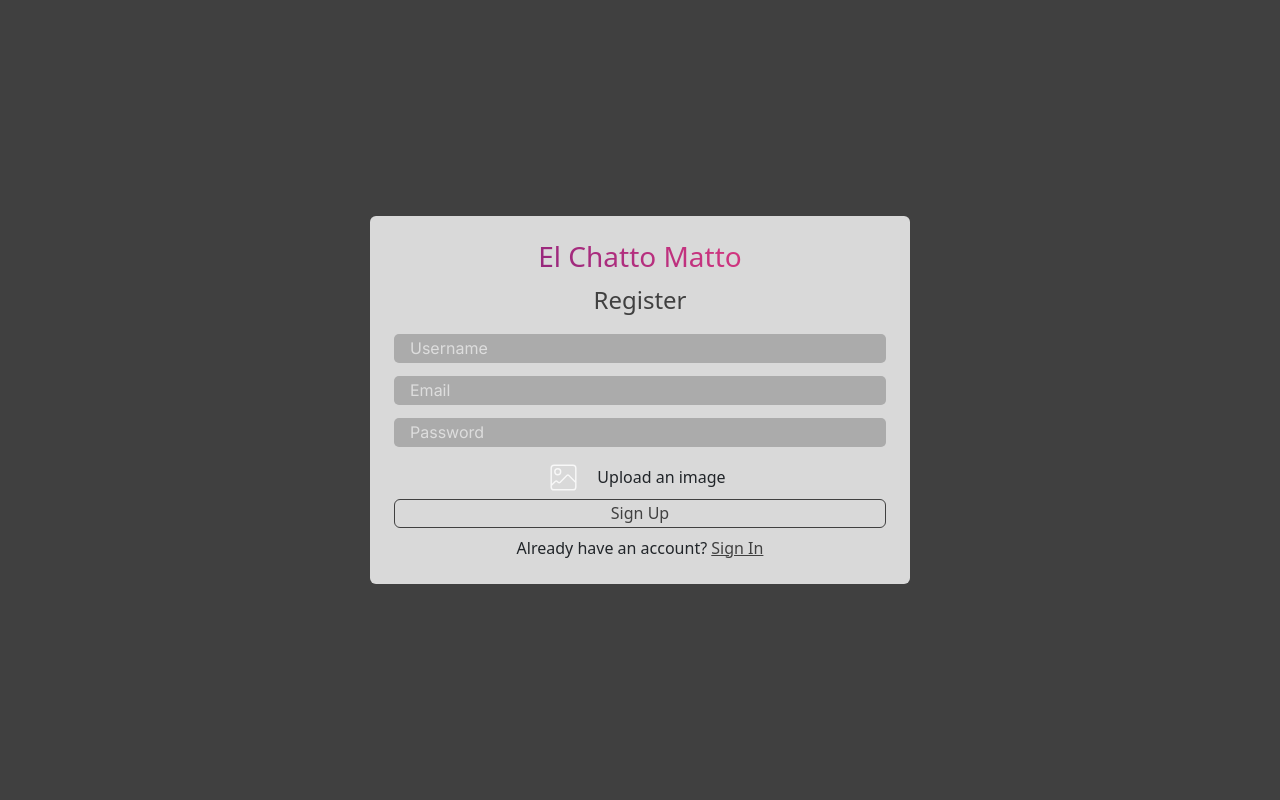
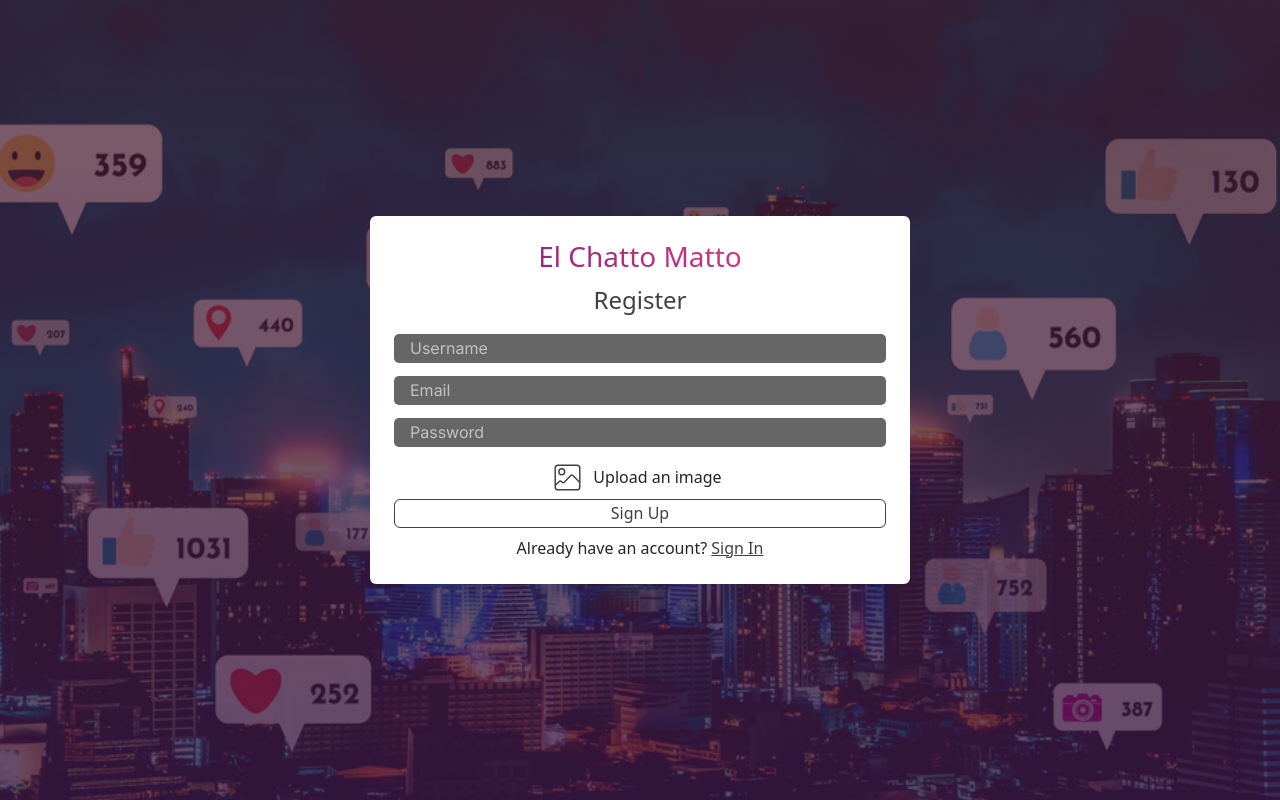
Before and after one commit to Beqa-Beqa/El-Chatto-Matto, a React (Vite) app: page /register in a window 1280 px wide. Built offline with nearby package versions, Linux system fonts and the light colour scheme; no server answers.

Commit message:
Finish design of login, register and verify page

```diff
--- a/src/App.tsx
+++ b/src/App.tsx
@@ -5,6 +5,7 @@ import { useContext } from "react";
 import { AuthContext } from "./contexts/AuthContextProvider";
 import { signOut } from "firebase/auth";
 import { auth } from "./config/firebase";
+import { Button } from "react-bootstrap";
 
 function App() {
   const {currentUser, isLoading} = useContext(AuthContext);
@@ -34,8 +35,12 @@ function App() {
   } else if (currentUser && !currentUser?.emailVerified) {
     // If the registration was successful and email is not verified we demand from user to verify an email.
     return <div id="verify-email" className="d-flex flex-column justify-center align-center">
-        <p className="text-tertiary fs-3">Please verify the email to continue.</p>
-        <button className="button-secondary mt-3" onClick={() => signOut(auth)}>Sign Out</button>
+        <div className="bg-image" />
+        <div className="bg-color" />
+        <div className="verify-email-content w-100 h-100 d-flex flex-column justify-content-center align-items-center">
+          <p className="text-center text-secondary fs-3">Please verify the email to continue.</p>
+          <Button className="mt-3" variant="outline-secondary" onClick={() => signOut(auth)}>Sign Out</Button>
+        </div>
       </div>
 
   } else {
--- a/src/pages/Login.tsx
+++ b/src/pages/Login.tsx
@@ -83,7 +83,9 @@ const Login = () => {
   }
 
   return (
-    <div id="login" className="d-flex justify-content-center align-items-center bg-primary">
+    <div id="login" className="d-flex justify-content-center align-items-center">
+      <div className="bg-image" />
+      <div className="bg-color" />
       <div className="form d-flex flex-column sign-form rounded p-4 container">
         <h1 className="gradient-text text-center fs-3">El Chatto Matto</h1>
         <span className="text-center mb-3 fs-3 text-primary fs-4">Sign In</span>
--- a/src/pages/Register.tsx
+++ b/src/pages/Register.tsx
@@ -133,6 +133,8 @@ const Register = () => {
 
   return (
     <div id="register" className="d-flex justify-content-center align-items-center bg-primary">
+      <div className="bg-image" />
+      <div className="bg-color" />
       <div className="form d-flex flex-column sign-form rounded p-4 container">
         <h1 className="gradient-text text-center fs-3">El Chatto Matto</h1>
         <span className="text-center mb-3 fs-3 text-primary fs-4">Register</span>
@@ -144,7 +146,7 @@ const Register = () => {
           {err === "Weak Password" ? <span className="error">Weak Password</span> : null}
           <input className="input" onChange={(e) => setPassword(e.target.value)} value={password} type="password" placeholder="Password" />
           <label className="upload-image-label d-flex align-items-center mx-auto mb-1 justify-content-center" htmlFor="fileInput">
-            <CiImageOn className="icon" />
+            <CiImageOn />
             <span className="mx-2">Upload an image</span>
           </label>
           <input id="fileInput" className="d-none" onChange={(e) => {
--- a/src/styles/sass-compiled-css/sass/main.css
+++ b/src/styles/sass-compiled-css/sass/main.css
@@ -988,23 +988,49 @@ video {
   color: #fff;
 }
 
-#register, #login {
+#register, #login, #verify-email {
   width: 100vw;
   height: 100vh;
+  position: relative;
+  overflow: hidden;
 }
-#register .sign-form, #login .sign-form {
-  background: rgba(255, 255, 255, 0.8);
+#register .verify-email-content, #login .verify-email-content, #verify-email .verify-email-content {
+  z-index: 3;
 }
-#register .error, #login .error {
+#register .bg-image, #register .bg-color, #login .bg-image, #login .bg-color, #verify-email .bg-image, #verify-email .bg-color {
+  position: absolute;
+  top: 0;
+  left: 0;
+  width: 100%;
+  height: 100%;
+}
+#register .bg-image, #login .bg-image, #verify-email .bg-image {
+  background-image: url("../../assets/images/LoginRegister/Login-Register-Image.jpeg");
+  background-position: center;
+  background-size: cover;
+  background-repeat: no-repeat;
+  filter: brightness(40%);
+  z-index: 1; /* Ensure the pseudo-element is behind the content */
+}
+#register .bg-color, #login .bg-color, #verify-email .bg-color {
+  background: rgb(107, 30, 123);
+  background: linear-gradient(0deg, rgba(107, 30, 123, 0.3841911765) 0%, rgba(255, 64, 129, 0.1769082633) 100%);
+  z-index: 2;
+}
+#register .sign-form, #login .sign-form, #verify-email .sign-form {
+  background: #fff;
+  z-index: 3;
+}
+#register .error, #login .error, #verify-email .error {
   margin-top: 0;
   color: #FF4081;
   margin-bottom: 8px;
 }
-#register .form, #login .form {
+#register .form, #login .form, #verify-email .form {
   max-width: 540px;
 }
-#register .form .input, #login .form .input {
-  background-color: rgba(64, 64, 64, 0.3);
+#register .form .input, #login .form .input, #verify-email .form .input {
+  background-color: #666;
   color: #fff;
   border: none;
   outline: none;
@@ -1014,13 +1040,17 @@ video {
   height: 29px;
   font-family: "Inter", sans-serif;
 }
-#register .form .input::placeholder, #login .form .input::placeholder {
+#register .form .input::placeholder, #login .form .input::placeholder, #verify-email .form .input::placeholder {
   color: rgba(255, 255, 255, 0.6);
 }
-#register .form .upload-image-label, #login .form .upload-image-label {
+#register .form .upload-image-label, #login .form .upload-image-label, #verify-email .form .upload-image-label {
   cursor: pointer;
+  transition: 0.1s;
 }
-#register .form .sign-button, #login .form .sign-button {
+#register .form .upload-image-label:hover, #login .form .upload-image-label:hover, #verify-email .form .upload-image-label:hover {
+  color: #FF4081;
+}
+#register .form .sign-button, #login .form .sign-button, #verify-email .form .sign-button {
   height: 29px;
   padding: 0;
 }
@@ -1106,6 +1136,15 @@ video {
 }
 .home-content-logged-in .messaging-window .chatbox-navbar {
   width: 100%;
+}
+.home-content-logged-in .messaging-window .chatbox-navbar .onlineCircle {
+  width: 8px;
+  height: 8px;
+  border-radius: 50%;
+  background-color: #FF4081;
+  position: relative;
+  left: -15px;
+  top: 10px;
 }
 .home-content-logged-in .messaging-window .messages-container {
   background-color: #E0E0E0;
--- a/src/styles/sass/main.scss
+++ b/src/styles/sass/main.scss
@@ -214,12 +214,42 @@ video {
   }
 }
 
-#register, #login {
+#register, #login, #verify-email {
   width: 100vw;
   height: 100vh;
+  position: relative;
+  overflow: hidden;
+
+  .verify-email-content {
+    z-index: 3;
+  }
+
+  .bg-image, .bg-color {
+    position: absolute;
+    top: 0;
+    left: 0;
+    width: 100%;
+    height: 100%;
+  }
+
+  .bg-image {
+    background-image: url("../../assets/images/LoginRegister/Login-Register-Image.jpeg");
+    background-position: center;
+    background-size: cover;
+    background-repeat: no-repeat;
+    filter: brightness(40%);
+    z-index: 1; /* Ensure the pseudo-element is behind the content */
+  }
+
+  .bg-color {
+    background: rgb(107,30,123);
+    background: linear-gradient(0deg, rgba(107,30,123,0.3841911764705882) 0%, rgba(255,64,129,0.17690826330532217) 100%);
+    z-index: 2;
+  }
 
   .sign-form {
-    background: rgba($secondary, 0.8);
+    background: $secondary;
+    z-index: 3;
   }
 
   .error {
@@ -232,7 +262,7 @@ video {
     max-width: 540px;
 
     .input {
-      background-color: rgba($primary, 0.3);
+      background-color: #666;
       color: $secondary;
       border: none;
       outline: none;
@@ -249,6 +279,21 @@ video {
 
     .upload-image-label {
       cursor: pointer;
+      transition: $base-transition-duration;
+
+      svg {
+        width: 35px;
+        height: 35px;
+        fill: $primary;
+      }
+
+      &:hover {
+        color: $tertiary-second;
+
+        svg {
+          fill: $tertiary-second;
+        }
+      }
     }
 
     .sign-button {
```
Also changed, not shown: src/assets/images/LoginRegister/Login-Register-Image.jpeg (added).
